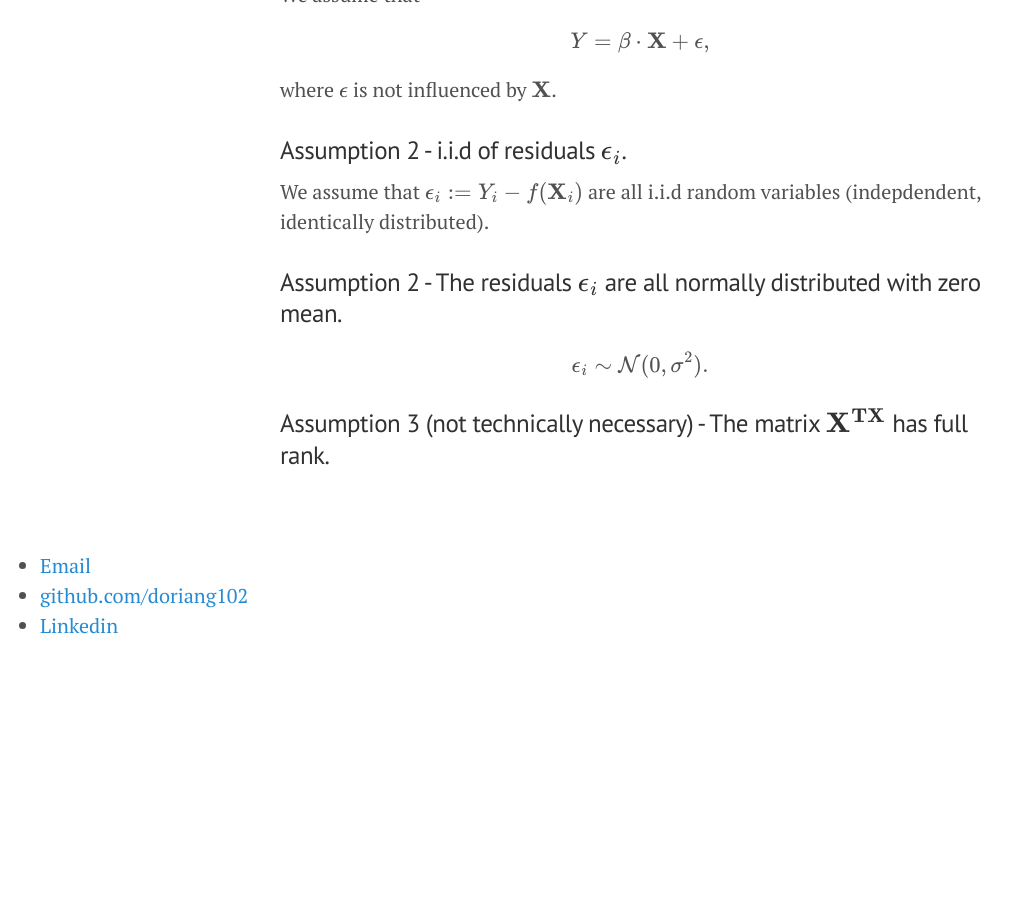
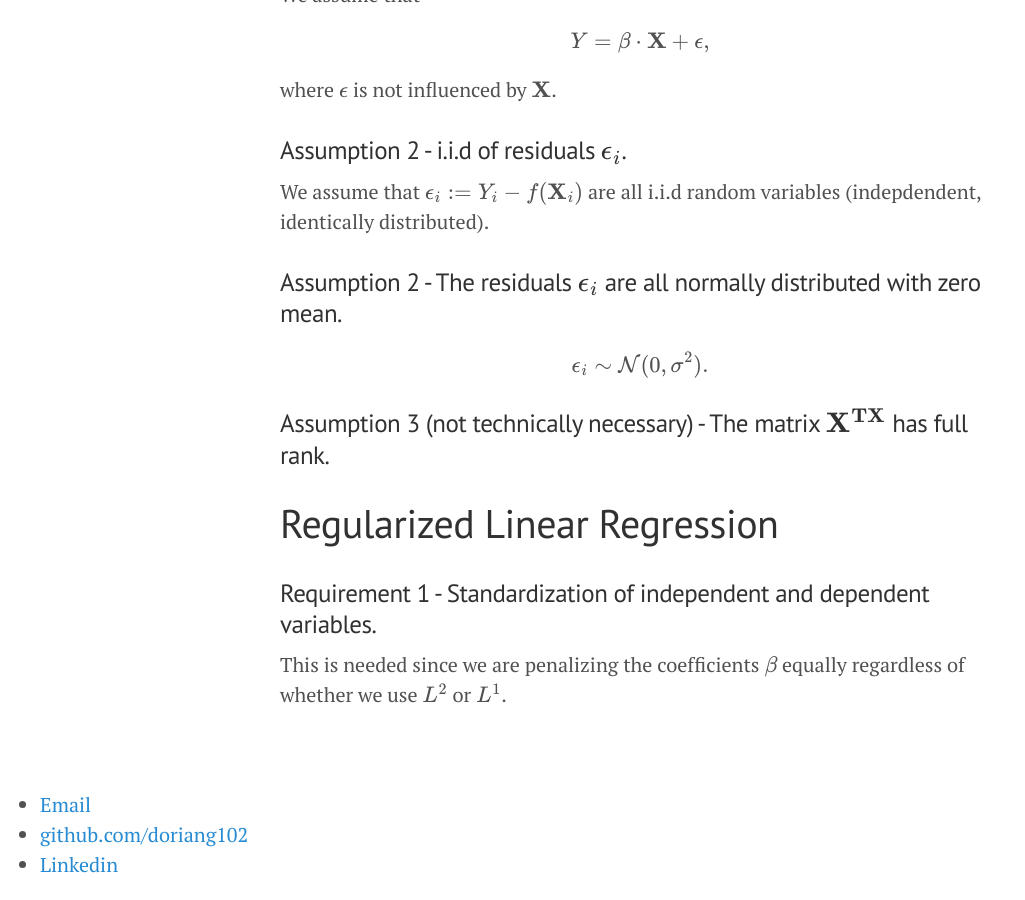
Before and after one commit to doriang102/doriang102.github.io, a Jekyll site: the page built from _posts/2017-07-04-Introduction-To-Regression.md, in a window 1280 px wide and 900 px high, scrolled down 2022 px. Shown: the whole window, without its empty margins (0-1025 px from the left). Built offline with Jekyll 4.4.1, drawn with Linux system fonts in a browser that asks for light colours; our own code applies the rules of GitHub Pages for plain Markdown files; formulas are drawn with MathJax 3; before the commit the page ends 2683 px from its top, so only the background shows below that.

Commit message:
Update 2017-07-04-Introduction-To-Regression.md

```diff
--- a/_posts/2017-07-04-Introduction-To-Regression.md
+++ b/_posts/2017-07-04-Introduction-To-Regression.md
@@ -60,3 +60,11 @@ where $$\epsilon$$ is not influenced by $$\mathbf{X}$$.
 
 
 ### Assumption 3 (not technically necessary) - The matrix $$\mathbf{X^TX}$$ has full rank.
+
+
+
+# Regularized Linear Regression
+
+### Requirement 1 - Standardization of independent and dependent variables.
+
+This is needed since we are penalizing the coefficients $$\beta$$ equally regardless of whether we use $$L^2$$ or $$L^1$$.
```
